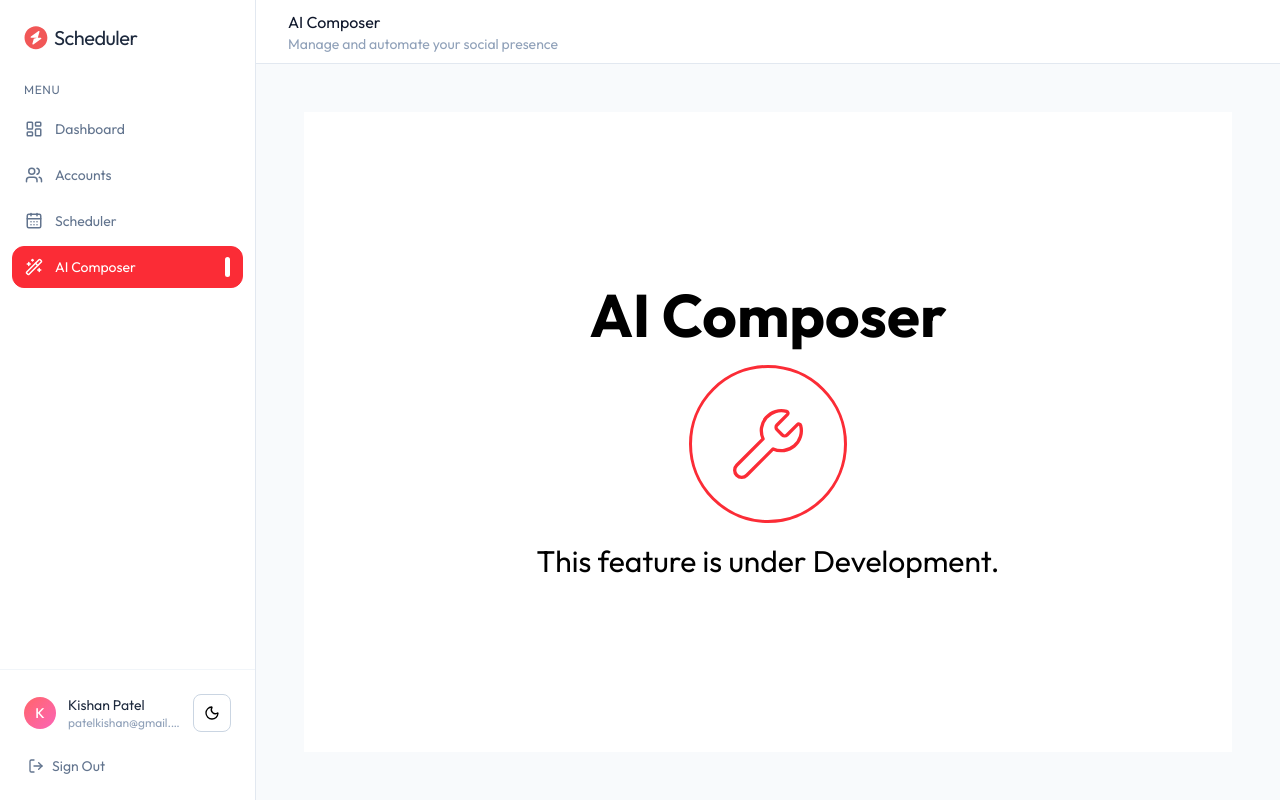
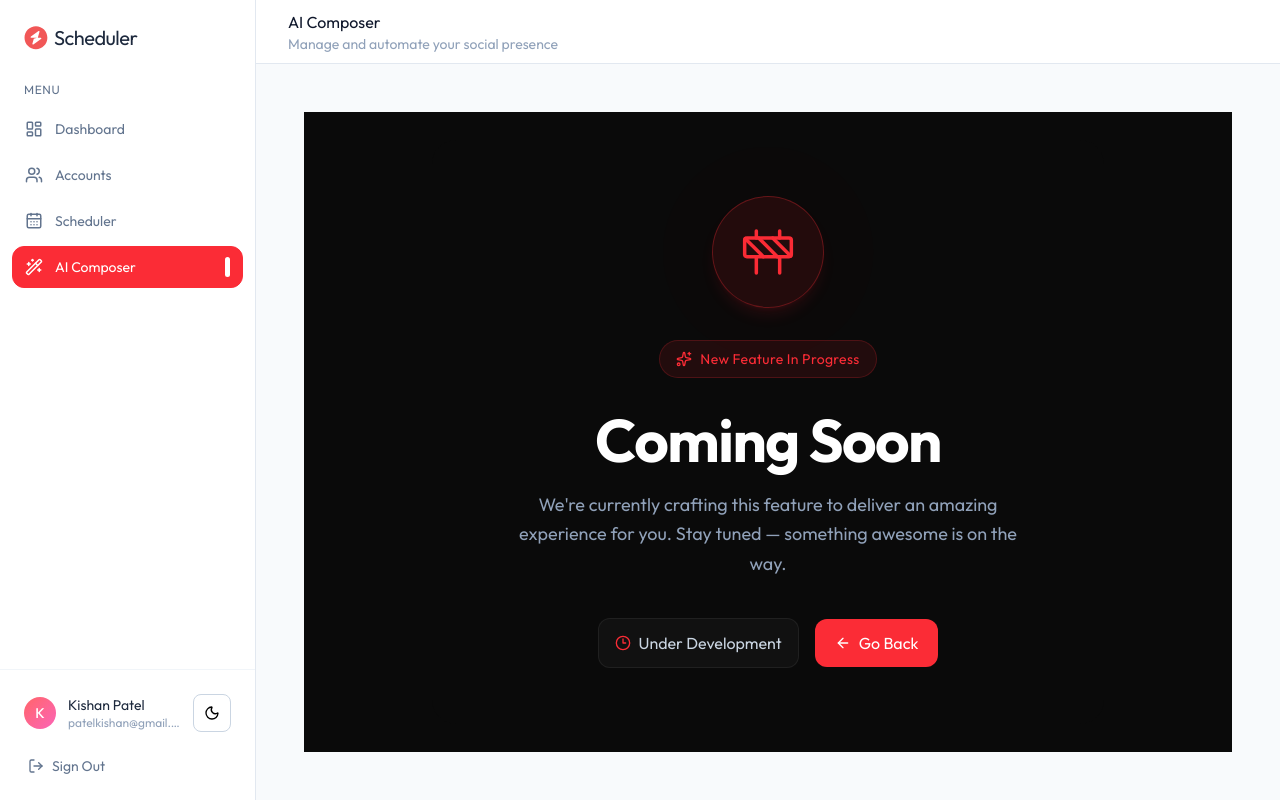
Before and after one commit to KishanPatel58/Social-Media-Automation, a React (Vite) app in the folder client/: page /ai-composer in a window 1280 px wide. Built offline with nearby package versions, Linux system fonts and the light colour scheme.

Commit message:
service not available ui improved

```diff
--- a/client/src/components/ServiceNotAvailable.jsx
+++ b/client/src/components/ServiceNotAvailable.jsx
@@ -1,33 +1,274 @@
-import {useContext} from 'react'
-import { useLocation } from 'react-router-dom';
-import { themeContext } from '../context/theme/ThemeContext';
-import { Wrench } from 'lucide-react';
+import {
+  Construction,
+  Sparkles,
+  Clock3,
+  ArrowLeft,
+} from "lucide-react";
 
-const ServiceNotAvailable = () => {
-    const {theme} = useContext(themeContext);
-    const pagetitle = {
-        "/dashboard": "Dashboard",
-        "/accounts": "Social Accounts",
-        "/schedule": "Post Scheduler",
-        "/ai-composer": "AI Composer",
-    };
-    const location = useLocation();
-    const title =
-        pagetitle[location.pathname]
-        || "Social AI";
-    return (
-        <div className={`flex flex-col gap-5 items-center justify-center h-full ${theme==="light"?"bg-white text-black":"bg-[#0a0a0a] text-white"}`}>
-            <h1 className="text-6xl font-bold">
-                {title}
-            </h1>
-            <div className="!p-9 border-3 border-[#FB2C36] rounded-full">
-                <Wrench  strokeWidth="1px" className="size-20 text-[#FB2C36]" />
+import { useNavigate } from "react-router-dom";
+
+const ServiceNotAvailable = ({
+  title = "Coming Soon",
+  theme,
+}) => {
+
+  const navigate = useNavigate();
+
+  return (
+    <div
+      className={`
+        min-h-full
+        w-full
+
+        flex items-center
+        justify-center
+        select-none
+        px-6
+
+        transition-all duration-300
+
+        ${
+          theme === "light"
+            ? "bg-[#f8fafc]"
+            : "bg-[#0a0a0a]"
+        }
+      `}
+    >
+
+      {/* CARD */}
+
+      <div
+        className={`
+          relative
+
+          overflow-hidden
+
+          max-w-2xl
+          w-full
+
+          rounded-3xl
+
+          p-10 md:p-14
+
+          transition-all duration-300
+
+          ${
+            theme === "light"
+
+              ? "bg-white"
+
+              : "bg-[#0a0a0a]"
+          }
+        `}
+      >
+
+        {/* CONTENT */}
+
+        <div
+          className="
+            relative
+            z-10
+
+            flex flex-col
+            items-center
+            text-center
+          "
+        >
+
+          {/* ICON */}
+
+          <div
+            className="
+              relative
+
+              flex items-center
+              justify-center
+
+              size-28
+
+              rounded-full
+
+              bg-[#FB2C36]/10
+
+              border border-[#FB2C36]/30
+
+              shadow-lg
+              shadow-red-500/10
+            "
+          >
+
+            <div
+              className="
+                absolute
+
+                inset-0
+
+                rounded-full
+
+                animate-ping
+
+                bg-[#FB2C36]/10
+              "
+            />
+
+            <Construction
+              strokeWidth={1.5}
+              className="
+                size-14
+                text-[#FB2C36]
+              "
+            />
+          </div>
+
+          {/* BADGE */}
+
+          <div
+            className="
+              mt-8
+
+              flex items-center
+              gap-2
+
+              px-4 py-2
+
+              rounded-full
+
+              bg-[#FB2C36]/10
+
+              border border-[#FB2C36]/20
+
+              text-[#FB2C36]
+
+              text-sm
+              tracking-wide
+            "
+          >
+
+            <Sparkles className="size-4" />
+
+            New Feature In Progress
+          </div>
+
+          {/* TITLE */}
+
+          <h1
+            className={`
+              mt-8
+
+              text-4xl
+              md:text-6xl
+
+              font-bold
+              tracking-tight
+
+              ${
+                theme === "light"
+                  ? "text-slate-900"
+                  : "text-white"
+              }
+            `}
+          >
+            {title}
+          </h1>
+
+          {/* DESCRIPTION */}
+
+          <p
+            className={`
+              mt-5
+
+              max-w-lg
+
+              text-lg
+              leading-relaxed
+
+              ${
+                theme === "light"
+                  ? "text-slate-500"
+                  : "text-slate-400"
+              }
+            `}
+          >
+            We're currently crafting this feature
+            to deliver an amazing experience for
+            you. Stay tuned — something awesome
+            is on the way.
+          </p>
+
+          {/* INFO */}
+
+          <div
+            className="
+              mt-10
+
+              flex flex-wrap
+              items-center
+              justify-center
+
+              gap-4
+            "
+          >
+
+            <div
+              className={`
+                flex items-center
+                gap-2
+
+                px-4 py-3
+
+                rounded-xl
+
+                border
+
+                ${
+                  theme === "light"
+
+                    ? "bg-slate-50 border-slate-200 text-slate-600"
+
+                    : "bg-[#111111] border-[#ffffff10] text-slate-300"
+                }
+              `}
+            >
+
+              <Clock3 className="size-4 text-[#FB2C36]" />
+
+              Under Development
             </div>
-            <p className={`text-3xl ${theme==="light"?"text-black":"text-white"}`}>
-                This feature is under Development.
-            </p>
+
+            {/* GO BACK BUTTON */}
+
+            <button
+              onClick={() => navigate(-1)}
+              className="
+                flex items-center
+                gap-2
+
+                px-5 py-3
+
+                rounded-xl
+
+                bg-[#FB2C36]
+
+                text-white
+
+                hover:scale-105
+                hover:bg-[#e32630]
+
+                active:scale-95
+
+                transition-all duration-300
+              "
+            >
+
+              <ArrowLeft className="size-4" />
+
+              Go Back
+            </button>
+          </div>
         </div>
-    );
-}
+      </div>
+    </div>
+  );
+};
 
-export default ServiceNotAvailable
+export default ServiceNotAvailable;
```
